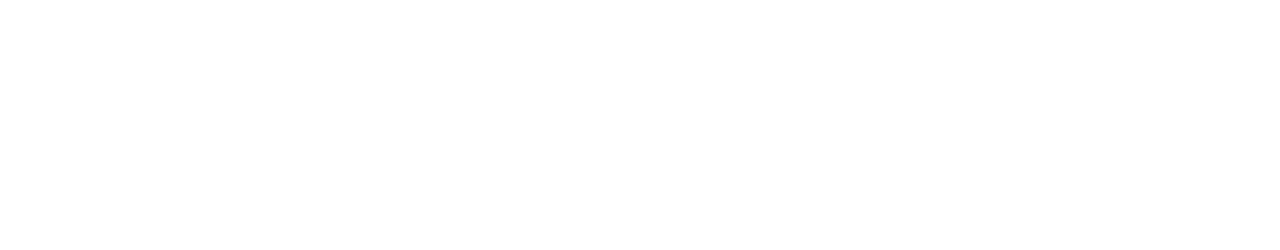
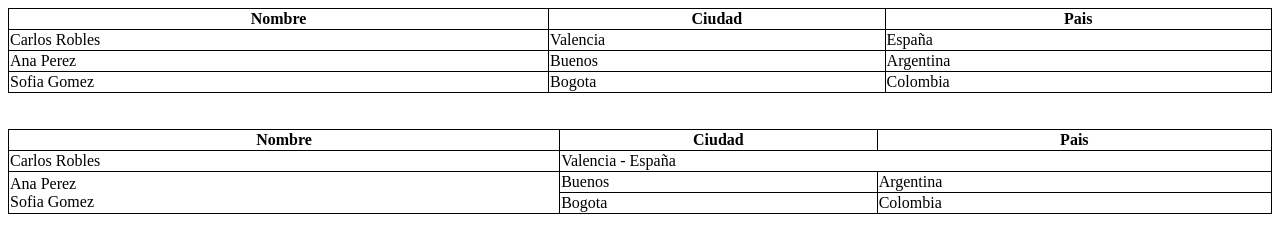
Before and after one commit to Oldscarecrow/UneWeb-projects, a plain HTML site: page Practicas/01/tablas.html in a window 1280 px wide. Drawn offline with Linux system fonts and the light colour scheme.

Commit message:
Fin de tema 7 tablas

```diff
--- a/Practicas/01/tablas.html
+++ b/Practicas/01/tablas.html
@@ -3,9 +3,65 @@
 <head>
   <meta charset="UTF-8">
   <meta name="viewport" content="width=device-width, initial-scale=1.0">
-  <title>Document</title>
+  <title>Tablas</title>
 </head>
+<style>
+  table, th, td {
+    border: 1px solid black;
+    border-collapse: collapse;
+  }
+</style>
 <body>
+  <table style="width: 100%;">
+    <tr>
+      <th>Nombre</th>
+      <th>Ciudad</th>
+      <th>Pais</th>
+    </tr>
 
+    <tr>
+      <td>Carlos Robles</td>
+      <td>Valencia</td>
+      <td>España</td>
+    </tr>
+
+    <tr>
+      <td>Ana Perez</td>
+      <td>Buenos</td>
+      <td>Argentina</td>
+    </tr>
+
+    <tr>
+      <td>Sofia Gomez</td>
+      <td>Bogota</td>
+      <td>Colombia</td>
+    </tr>
+  </table>
+
+  <br><br>
+
+  <table style="width: 100%;">
+    <tr>
+      <th>Nombre</th>
+      <th>Ciudad</th>
+      <th>Pais</th>
+    </tr>
+
+    <tr>
+      <td>Carlos Robles</td>
+      <td colspan="2">Valencia - España</td>
+    </tr>
+
+    <tr>
+      <td  rowspan="2">Ana Perez <br>Sofia Gomez</td>
+      <td>Buenos</td>
+      <td>Argentina</td>
+    </tr>
+
+    <tr>
+      <td>Bogota</td>
+      <td>Colombia</td>
+    </tr>
+  </table>
 </body>
 </html>
```
